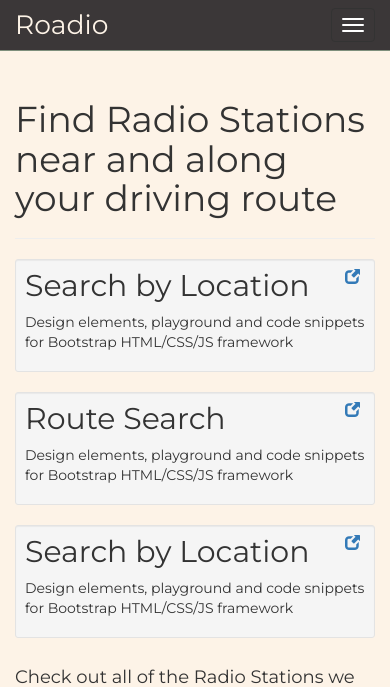
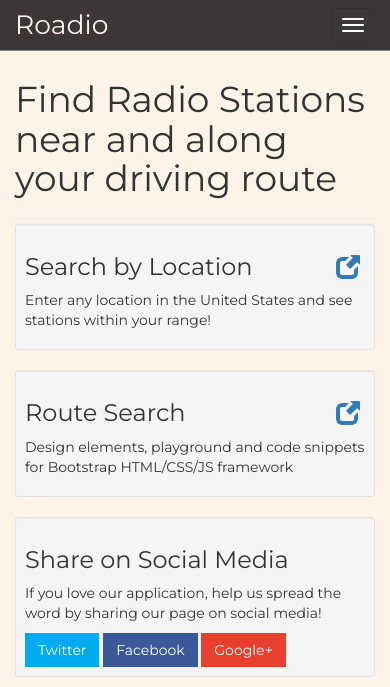
Before and after one commit to Chaseshak/Roadio, a PHP site: page / in a window 390 px wide. Shown: the top 687 px of the page. Run offline with PHP 8.4, Linux system fonts and the light colour scheme; some libraries are stand-ins or nearby versions.

Commit message:
Added social media buttons and changed header font.

```diff
--- /dev/null
+++ b/CSS/social-sharing.css
@@ -0,0 +1 @@
+.btn-twitter { background: #00acee; border-radius: 0; color: #fff } .btn-twitter:link, .btn-twitter:visited { color: #fff } .btn-twitter:active, .btn-twitter:hover { background: #0087bd; color: #fff } .btn-facebook { background: #3b5998; border-radius: 0; color: #fff } .btn-facebook:link, .btn-facebook:visited { color: #fff } .btn-facebook:active, .btn-facebook:hover { background: #30477a; color: #fff } .btn-googleplus { background: #e93f2e; border-radius: 0; color: #fff } .btn-googleplus:link, .btn-googleplus:visited { color: #fff } .btn-googleplus:active, .btn-googleplus:hover { background: #ba3225; color: #fff } .btn-stumbleupon { background: #f74425; border-radius: 0; color: #fff } .btn-stumbleupon:link, .btn-stumbleupon:visited { color: #fff } .btn-stumbleupon:active, .btn-stumbleupon:hover { background: #c7371e; color: #fff } .btn-linkedin { background: #0e76a8; border-radius: 0; color: #fff } .btn-linkedin:link, .btn-linkedin:visited { color: #fff } .btn-linkedin:active, .btn-linkedin:hover { background: #0b6087; color: #fff }
--- a/home.php
+++ b/home.php
@@ -1,8 +1,10 @@
 <?php include "templates/include/header.php" ?>
     <script src="JS/home.js"></script>
+    <!-- Header font -->
+    <link href='https://fonts.googleapis.com/css?family=Rubik:400,900' rel='stylesheet' type='text/css'>
 <div class="container" style="padding-top: 60px; background-color: #FDF3E7;">
-<div class="page-header">
-    <h1>Find Radio Stations near and along your driving route</h1>
+<div class="page-header" style="margin: 5px 0 5px;">
+    <h1 style="font-family: font-family: 'Rubik', sans-serif;">Find Radio Stations near and along your driving route</h1>
 </div>
 
 <div class="row">
@@ -12,10 +14,24 @@
                 <div class="well well-sm">
                     <div class="row">
                         <div class="col-xs-12 col-md-12 section-box">
-                            <h2>
+                            <h3>
                                 Search by Location<a href="http://www.google.com" target="_blank"><span class="glyphicon glyphicon-new-window pull-right">
                                 </span></a>
-                            </h2>
+                            </h3>
+                            <p>
+                                Enter any location in the United States and see stations within your range!</p>
+                        </div>
+                    </div>
+                </div>
+            </div>
+            <div class="col-md-12">
+                <div class="well well-sm">
+                    <div class="row">
+                        <div class="col-xs-12 col-md-12 section-box">
+                            <h3>
+                                Route Search<a href="http://www.google.com" target="_blank"><span class="glyphicon glyphicon-new-window pull-right">
+                                </span></a>
+                            </h3>
                             <p>
                                 Design elements, playground and code snippets for Bootstrap HTML/CSS/JS framework</p>
                         </div>
@@ -26,26 +42,17 @@
                 <div class="well well-sm">
                     <div class="row">
                         <div class="col-xs-12 col-md-12 section-box">
-                            <h2>
-                                Route Search<a href="http://www.google.com" target="_blank"><span class="glyphicon glyphicon-new-window pull-right">
-                                </span></a>
-                            </h2>
+                            <h3>
+                                Share on Social Media
+                            </h3>
                             <p>
-                                Design elements, playground and code snippets for Bootstrap HTML/CSS/JS framework</p>
-                        </div>
-                    </div>
-                </div>
-            </div>
-            <div class="col-md-12">
-                <div class="well well-sm">
-                    <div class="row">
-                        <div class="col-xs-12 col-md-12 section-box">
-                            <h2>
-                                Search by Location<a href="http://www.google.com" target="_blank"><span class="glyphicon glyphicon-new-window pull-right">
-                                </span></a>
-                            </h2>
-                            <p>
-                                Design elements, playground and code snippets for Bootstrap HTML/CSS/JS framework</p>
+
+                                If you love our application, help us spread the word by sharing our page on social media!
+                            </p>
+                            <!-- Social Media buttons -->
+                            <a href="http://twitter.com/home?status=" title="Share on Twitter" target="_blank" class="btn btn-twitter"><i class="fa fa-twitter"></i> Twitter</a>
+                            <a href="https://www.facebook.com/sharer/sharer.php?u=" title="Share on Facebook" target="_blank" class="btn btn-facebook"><i class="fa fa-facebook"></i> Facebook</a>
+                            <a href="https://plus.google.com/share?url=" title="Share on Google+" target="_blank" class="btn btn-googleplus"><i class="fa fa-google-plus"></i> Google+</a>
                         </div>
                     </div>
                 </div>
--- a/templates/include/header.php
+++ b/templates/include/header.php
@@ -16,6 +16,8 @@
 <script src="http://maxcdn.bootstrapcdn.com/bootstrap/3.3.6/js/bootstrap.min.js"></script>
     <!-- Google maps library -->
     <script src="https://maps.google.com/maps/api/js"></script>
+    <!-- Some extra styling for social media buttons -->
+    <link rel="stylesheet" href="CSS/social-sharing.css">
 
 
 <link href='https://fonts.googleapis.com/css?family=Montserrat:400,700' rel='stylesheet' type='text/css'>
```
